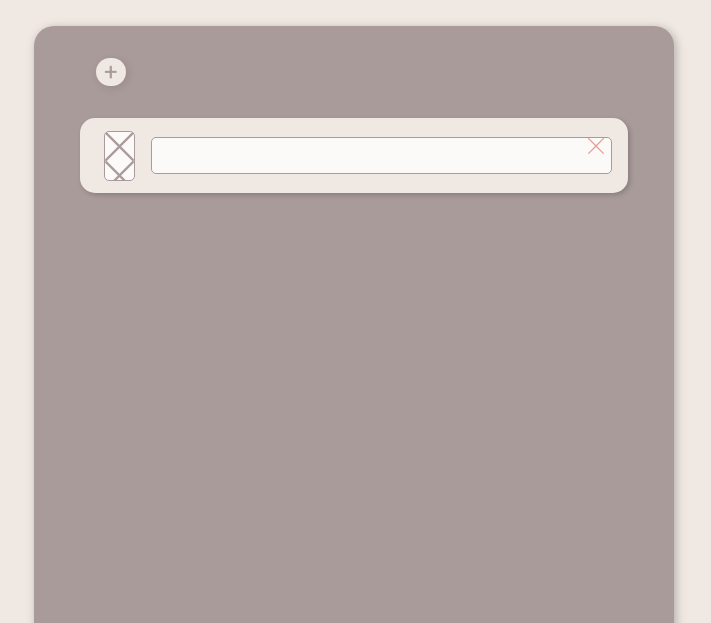
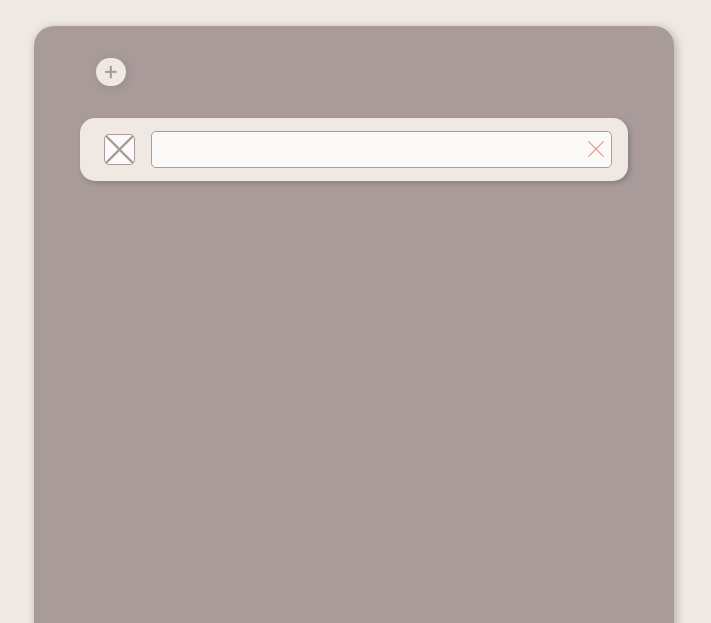
Before and after one commit to davidk55/simple-to-do-list, a website built with webpack: page src/template.html in a window 1280 px wide. Both pictures are taken after a click on the button 405 px from the left and 332 px from the top of the page. Shown: the part 177-800 px from the top of the page, without its empty margins (286-997 px from the left). Built offline with nearby package versions, Linux system fonts and the light colour scheme.

Commit message:
fix: chrome show wrong button height

```diff
--- a/src/styles/main.scss
+++ b/src/styles/main.scss
@@ -74,6 +74,7 @@ body {
           background-color: var(--bright-white);
           border-radius: 5px;
           border: 1px solid var(--dark-brown);
+          font-size: 0;
         }
 
         &__delete-btn {
@@ -83,6 +84,7 @@ body {
           background-repeat: no-repeat;
           margin-left: -2.5rem;
           cursor: pointer;
+          font-size: 0;
         }
 
         &__content {
@@ -116,6 +118,7 @@ body {
 .finished > .todo-container__item__checked-toggle-btn {
   background-image: url('./../assets/finished.svg');
   background-size: contain;
+  background-repeat: no-repeat;
 }
 
 .finished.todo-container__item > .todo-container__item__content {
```
